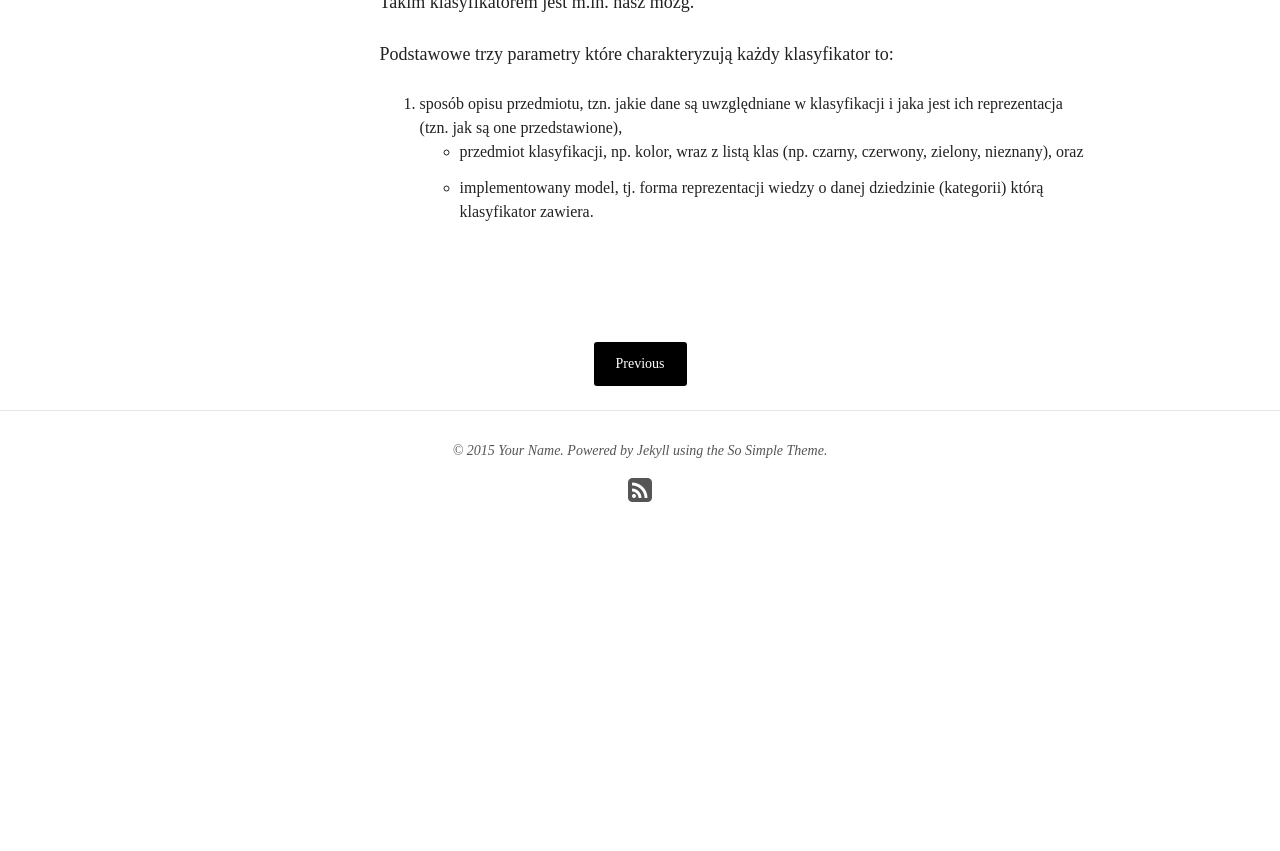
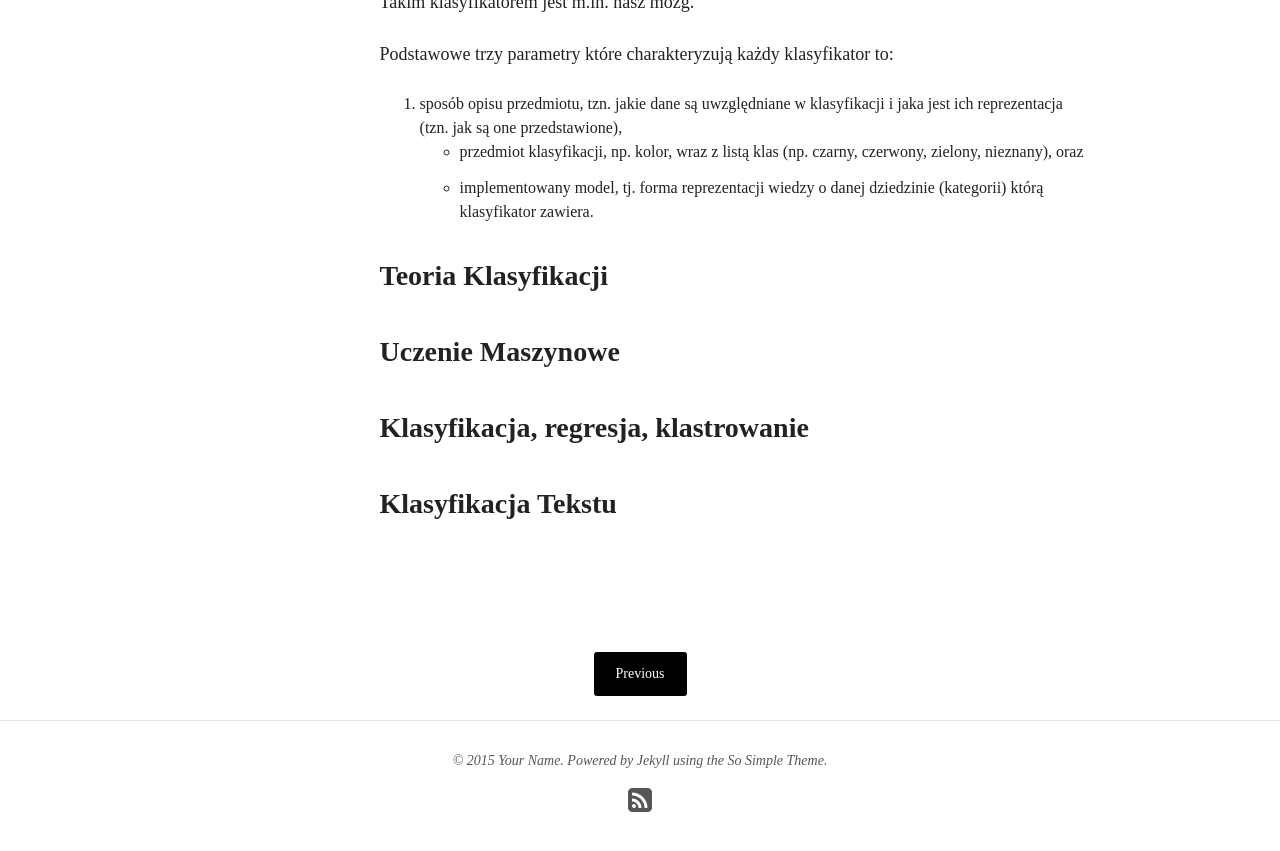
Before and after one commit to tmkmrcnk/klasyfikatory, a Jekyll site: the page built from _posts/articles/2014-12-24-klasyfikacja-wstep.md, in a window 1280 px wide and 900 px high, scrolled down 2844 px. Shown: the top 851 px of the window. Built offline with Jekyll 4.4.1, drawn with Linux system fonts in a browser that asks for light colours; nearby versions of some CDN libraries; before the commit the page ends 3446 px from its top, so only the background shows below that.

Commit message:
edit intro article

```diff
--- a/_posts/articles/2014-12-24-klasyfikacja-wstep.md
+++ b/_posts/articles/2014-12-24-klasyfikacja-wstep.md
@@ -52,5 +52,13 @@ Klasyfikator można zdefiniować jako maszynę, która dokonuje klasyfikacji.  D
 Podstawowe trzy parametry które charakteryzują każdy klasyfikator to:
 
 1. sposób opisu przedmiotu, tzn. jakie dane są uwzględniane w klasyfikacji i jaka jest ich reprezentacja (tzn. jak są one przedstawione),
-- przedmiot klasyfikacji, np. kolor, wraz  z listą klas (np. czarny, czerwony, zielony, nieznany), oraz
-- implementowany model, tj. forma reprezentacji wiedzy o danej dziedzinie (kategorii) którą klasyfikator zawiera.
++ przedmiot klasyfikacji, np. kolor, wraz  z listą klas (np. czarny, czerwony, zielony, nieznany), oraz
++ implementowany model, tj. forma reprezentacji wiedzy o danej dziedzinie (kategorii) którą klasyfikator zawiera.
+
+### Teoria Klasyfikacji
+
+### Uczenie Maszynowe
+
+### Klasyfikacja, regresja, klastrowanie
+
+### Klasyfikacja Tekstu
```
